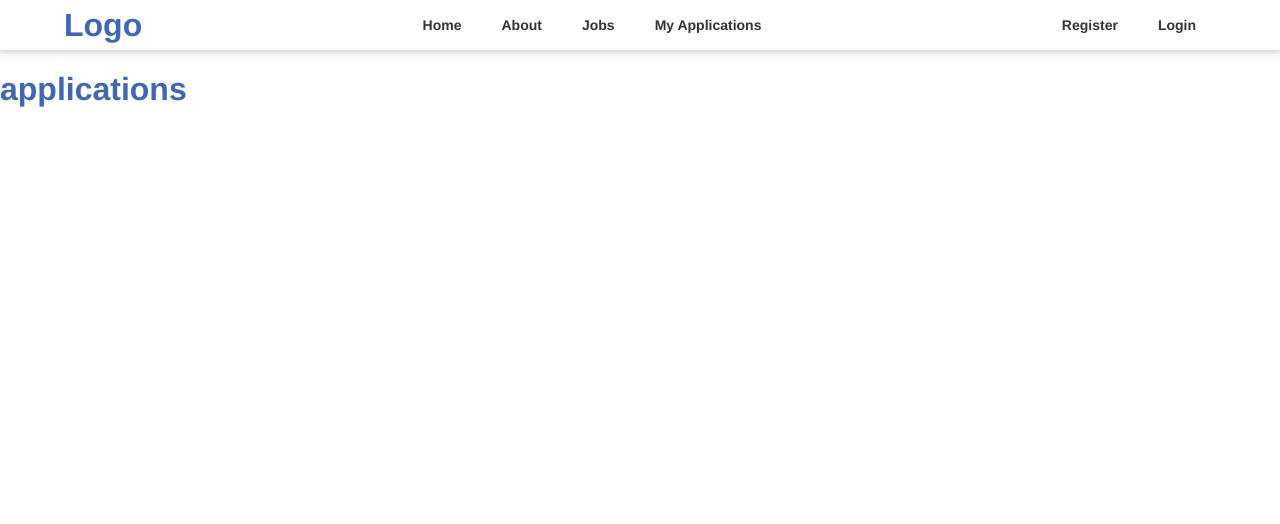
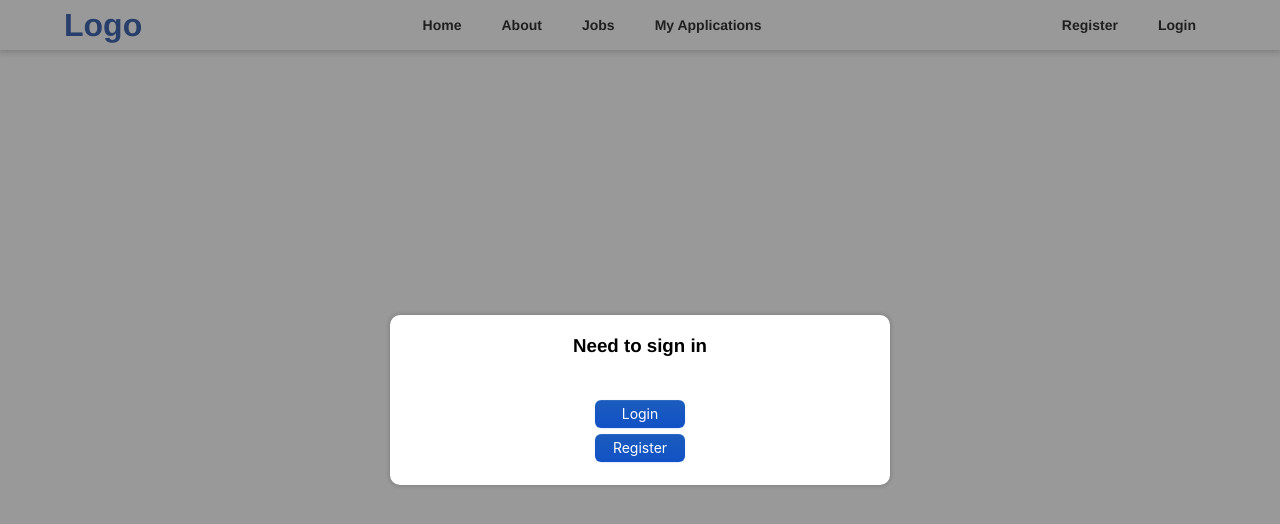
Before and after one commit to bnGil/controle, a React (Create React App) app in the folder client/: page /applications in a window 1280 px wide. Shown: the top 524 px of the page. Built offline with nearby package versions, Linux system fonts and the light colour scheme.

Commit message:
added popup to applications page that requires to login or register, if there is no user in the context

```diff
--- /dev/null
+++ b/client/src/components/button/Button.jsx
@@ -0,0 +1,8 @@
+import React, { useState } from "react";
+import "./button.css";
+
+function Button({ text }) {
+  return <button className="button">{text}</button>;
+}
+
+export default Button;
--- /dev/null
+++ b/client/src/components/button/button.css
@@ -0,0 +1,25 @@
+.button {
+  display: flex;
+  flex-direction: column;
+  align-items: center;
+  padding: 6px 14px;
+  font-family: -apple-system, BlinkMacSystemFont, "Roboto", sans-serif;
+  border-radius: 6px;
+  border: none;
+  margin: 3px 0;
+  width: 90px;
+
+  color: #fff;
+  background: linear-gradient(180deg, #1b5cbc 0%, #1251c6 100%);
+  background-origin: border-box;
+  box-shadow: 0px 0.5px 1.5px rgba(54, 122, 246, 0.25),
+    inset 0px 0.8px 0px -0.25px rgba(255, 255, 255, 0.2);
+  user-select: none;
+  -webkit-user-select: none;
+  touch-action: manipulation;
+}
+
+.button:hover {
+  background: linear-gradient(180deg, #4b91f7 0%, #367af6 100%);
+  cursor: pointer;
+}
--- /dev/null
+++ b/client/src/components/popUp/PopUp.jsx
@@ -0,0 +1,15 @@
+import React from "react";
+import "./popUp.css";
+
+function PopUp({ text, children, yesCallback, noCallback }) {
+  return (
+    <div className="popup-container">
+      <div className="popup-card">
+        <h3>{text}</h3>
+        {children}
+      </div>
+    </div>
+  );
+}
+
+export default PopUp;
--- /dev/null
+++ b/client/src/components/popUp/popUp.css
@@ -0,0 +1,44 @@
+.popup-container {
+  position: fixed;
+  top: 0;
+  left: 0;
+  width: 100%;
+  height: 100%;
+  background-color: rgba(0, 0, 0, 0.4);
+  display: flex;
+  align-items: center;
+  justify-content: center;
+  z-index: 1;
+}
+
+.popup-card {
+  width: 500px;
+  padding: 20px;
+  background-color: white;
+  border-radius: 10px;
+  display: flex;
+  justify-content: space-around;
+  align-items: center;
+  flex-direction: column;
+  box-shadow: 0 0 5px 1px gray;
+  color: #000000;
+}
+
+.popup-card h3 {
+  margin-bottom: 40px;
+}
+
+.btns-container {
+  display: flex;
+}
+
+input,
+textarea {
+  margin-bottom: 10px;
+}
+
+@media (max-width: 768px) {
+  .popup-card {
+    width: 80%;
+  }
+}
--- a/client/src/pages/applicationsPage/ApplicationsPage.jsx
+++ b/client/src/pages/applicationsPage/ApplicationsPage.jsx
@@ -1,7 +1,27 @@
-import React, { useState } from "react";
+import React, { useState, useContext } from "react";
+import { NavLink } from "react-router-dom";
+import Button from "../../components/button/Button";
+import PopUp from "../../components/popUp/PopUp";
+
+import { userContext } from "../../context/userContext";
 import "./applicationsPage.css";
 
 function ApplicationsPage() {
+  const { user, setUser } = useContext(userContext);
+
+  if (!user) {
+    return (
+      <PopUp text={"Need to sign in"}>
+        <NavLink className="navlink" exact to="/login">
+          <Button text={"Login"}></Button>
+        </NavLink>
+        <NavLink className="navlink" exact to="/register">
+          <Button text={"Register"}></Button>
+        </NavLink>
+      </PopUp>
+    );
+  }
+
   return <h1>applications</h1>;
 }
 
```
